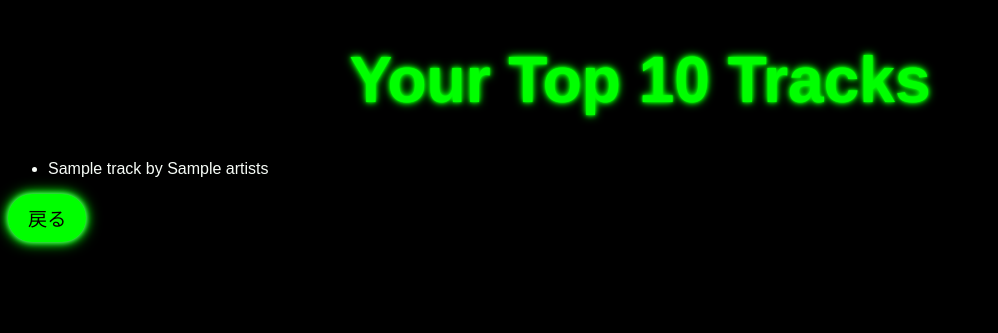
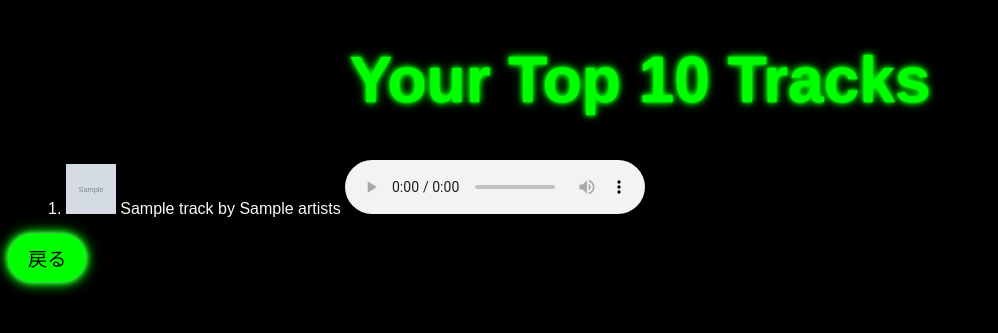
Before and after one commit to fewlio-LLUNA/SpotifyFavorite, a Flask app: template src/templates/top_tracks.html in a window 1280 px wide. Shown: the top 333 px of the page, without its empty margins (0-998 px from the left). Run offline with Flask 3, Linux system fonts and the light colour scheme; the template is opened without the code that fills it: most values are stand-ins (such as "Sample title", 1, 10 or a date in 2020); grey boxes marked "Sample" are stand-in pictures.

Commit message:
基本機能の実装

```diff
--- a/src/app.py
+++ b/src/app.py
@@ -59,7 +59,9 @@ def top_tracks():
     top_tracks = [
         {
             'name': track['name'],
-            'artists': ', '.join(artist['name'] for artist in track['artists'])
+            'artists': ', '.join(artist['name'] for artist in track['artists']),
+            'image_url': track['album']['images'][1]['url'],  # 中サイズのジャケット画像
+            'preview_url': track['preview_url']  # プレビューURL
         }
         for track in results['items']
     ]
--- /dev/null
+++ b/src/static/tracks_styles.css
@@ -0,0 +1,4 @@
+li{
+    list-style:none;
+    /* text-align: center; */
+}
--- a/src/templates/top_tracks.html
+++ b/src/templates/top_tracks.html
@@ -1,16 +1,25 @@
 <!DOCTYPE html>
-<html lang="en">
+<html lang="ja">
 <head>
     <meta charset="UTF-8">
     <meta name="viewport" content="width=device-width, initial-scale=1.0">
     <link rel="stylesheet" href="./static/styles.css" />
+    <link rel="stylesheet" href="./static/tracks_styles.css" />
     <title>Your Top 10 Tracks</title>
 </head>
 <body>
     <h1>Your Top 10 Tracks</h1>
     <ul>
         {% for track in top_tracks %}
-            <li>{{ track.name }} by {{ track.artists }}</li>
+            <li>
+                {{ loop.index }}.
+                <img src="{{ track.image_url }}" alt="{{ track.name }} album cover" width="50" height="50">
+                {{ track.name }} by {{ track.artists }}
+                <audio controls>
+                    <source src="{{ track.preview_url }}" type="audio/mpeg">
+                    Your browser does not support the audio element.
+                </audio>
+            </li>
         {% endfor %}
     </ul>
     <a href="/">
```
